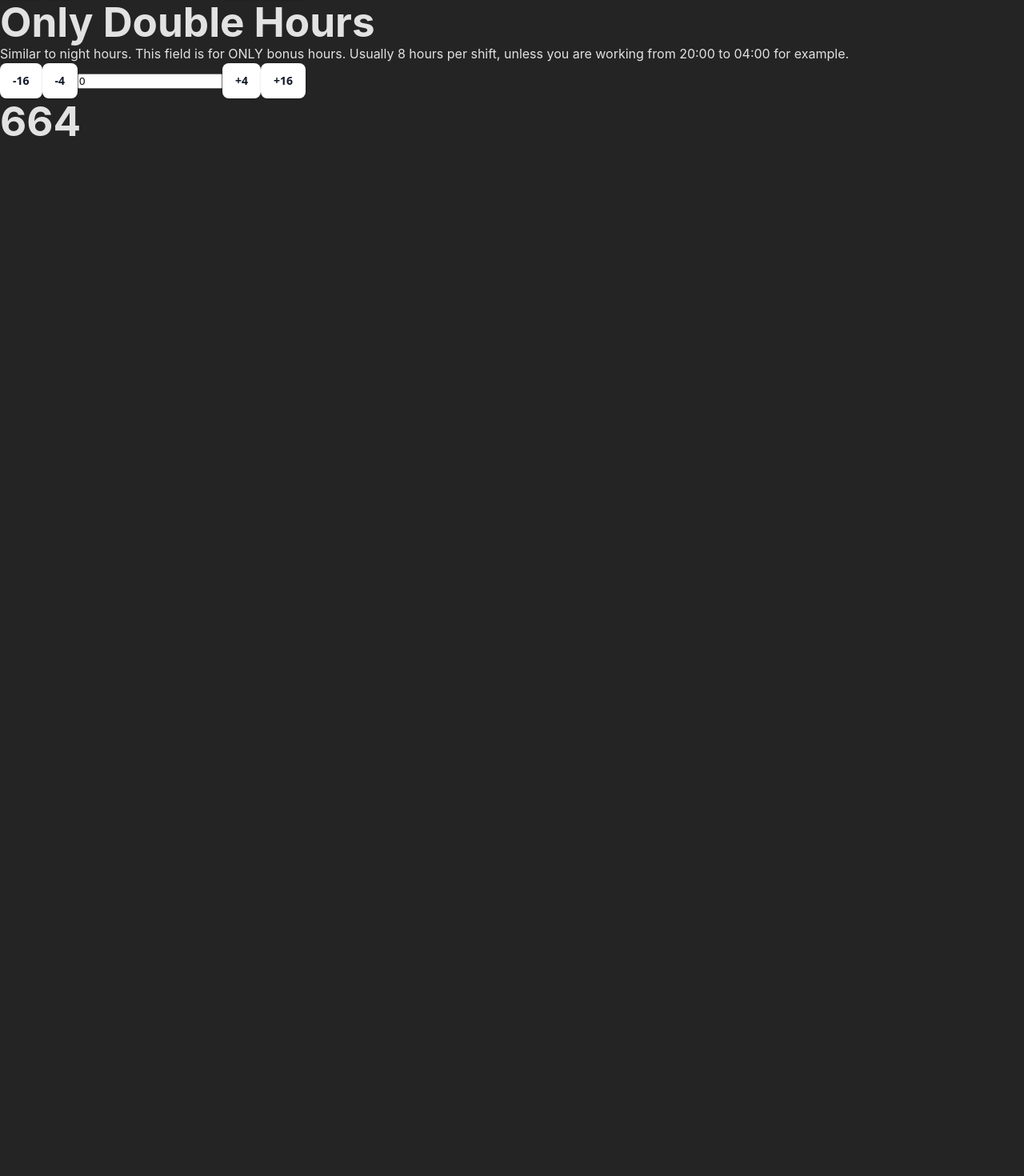
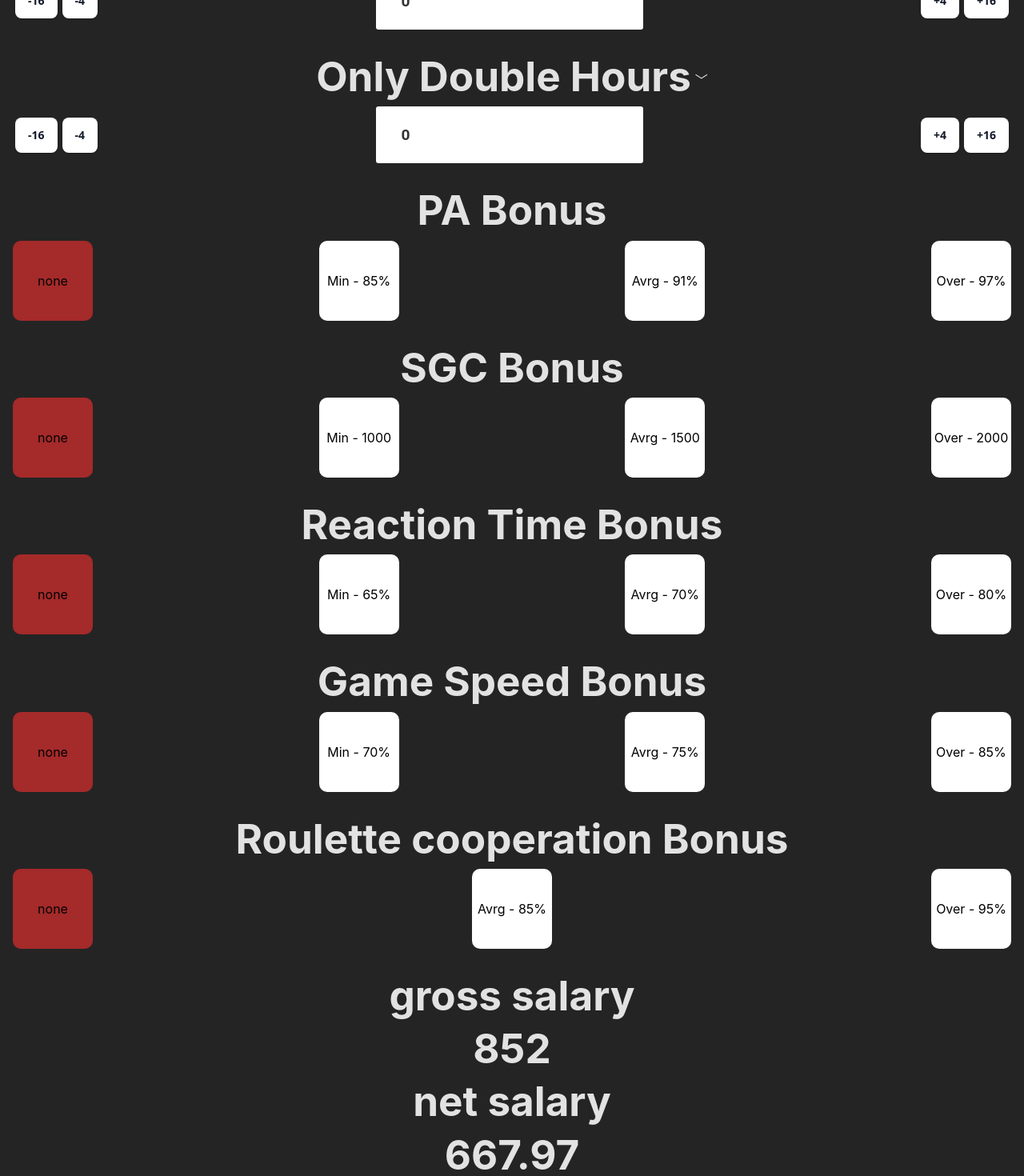
Before and after one commit to GigaTokhishvili/salary-calculator, a React (Vite) app: page / in a window 1280 px wide. Shown: the part 480-1950 px from the top of the page at 80% size. Before the commit the page ends 800 px from the top, so only its background shows below. Built offline with nearby package versions, Linux system fonts and the light colour scheme.

Commit message:
0.9.9
almost there

```diff
--- a/src/App.css
+++ b/src/App.css
@@ -5,26 +5,27 @@
   font-family: Inter, system-ui, Avenir, Helvetica, Arial, sans-serif;
   line-height: 1.5;
   font-weight: 400;
+  text-align: center;
 
-  color-scheme: light dark;
   color: rgba(255, 255, 255, 0.87);
   background-color: #242424;
-
-  font-synthesis: none;
-  text-rendering: optimizeLegibility;
-  -webkit-font-smoothing: antialiased;
-  -moz-osx-font-smoothing: grayscale;
 }
 
 body {
   display: flex;
   align-items: center;
   justify-content: center;
+  padding: 1rem;
+}
+
+section {
+  margin-bottom: 30px;
 }
 
 h1 {
   font-size: 3.2em;
   line-height: 1.1;
+  margin-bottom: 10px;
 }
 
 .stageDiv {
@@ -33,41 +34,8 @@ h1 {
   justify-content: space-between;
 }
 
-.button-38 {
-  background-color: #FFFFFF;
-  border: 0;
-  border-radius: .5rem;
-  box-sizing: border-box;
-  color: #111827;
-  font-family: "Inter var",ui-sans-serif,system-ui,-apple-system,system-ui,"Segoe UI",Roboto,"Helvetica Neue",Arial,"Noto Sans",sans-serif,"Apple Color Emoji","Segoe UI Emoji","Segoe UI Symbol","Noto Color Emoji";
-  font-size: .875rem;
-  font-weight: 600;
-  line-height: 1.25rem;
-  padding: .75rem 1rem;
-  text-align: center;
-  text-decoration: none #D1D5DB solid;
-  text-decoration-thickness: auto;
-  box-shadow: 0 1px 3px 0 rgba(0, 0, 0, 0.1), 0 1px 2px 0 rgba(0, 0, 0, 0.06);
-  cursor: pointer;
-  user-select: none;
-  -webkit-user-select: none;
-  touch-action: manipulation;
-  transition: scale 150ms;
+@media screen and (max-width: 600px) {
+  h1 {
+    font-size: 1rem;
+  }
 }
-
-.button-38:hover {
-  background-color: rgb(249,250,251);
-}
-
-.button-38:focus {
-  outline: 2px solid transparent;
-  outline-offset: 2px;
-}
-
-.button-38:active {
-  scale: 0.9;
-}
-
-.button-38:focus-visible {
-  box-shadow: none;
-}
--- a/src/App.jsx
+++ b/src/App.jsx
@@ -3,19 +3,23 @@ import './App.css'
 import StageInput from './components/StageInput'
 import HoursInput from './components/HoursInput';
 import { nanoid } from 'nanoid';
-
-const STAGES = [
-  {name: 'STAGE1', stage: 1, salary: 7.1},
-  {name: 'STAGE2', stage: 2, salary: 7.6},
-  {name: 'STAGE3', stage: 3, salary: 8.1},
-];
-
+import STAGES from './data/stages';
+import PA from './data/pa';
+import SGC from './data/sgc';
+import REACTION from './data/reactionTime';
+import SPEED from './data/gameSpeed';
+import ROULETTE from './data/roulette';
 
 function App() {
   const [stage, setStage] = useState(JSON.parse(localStorage.getItem('stage')) || STAGES[0])
   const [hours, setHours] = useState(Number(localStorage.getItem('hours')) || 120)
   const [nightHours, setNightHours] = useState(Number(localStorage.getItem('nightHours')) || 0)
   const [doubleHours, setDoubleHours] = useState(Number(localStorage.getItem('doubleHours')) || 0)
+  const [pa, setPa] = useState(JSON.parse(localStorage.getItem('pa')) || PA[0])
+  const [sgc, setSgc] = useState(JSON.parse(localStorage.getItem('sgc')) || SGC[0])
+  const [reaction, setReaction] = useState(JSON.parse(localStorage.getItem('reaction')) || REACTION[0])
+  const [speed, setSpeed] = useState(JSON.parse(localStorage.getItem('speed')) || REACTION[0])
+  const [roulette, setRoulette] = useState(JSON.parse(localStorage.getItem('roulette')) || REACTION[0])
 
 
   const changeStage = (x) => {
@@ -65,8 +69,35 @@ function App() {
     }
   }
 
+  const changePaBonus = (x) => {
+    setPa(x)
+    localStorage.setItem('pa', JSON.stringify(x))
+  }
+
+  const changeSgcBonus = (x) => {
+    setSgc(x)
+    localStorage.setItem('sgc', JSON.stringify(x))
+  }
+
+  const changeReactionBonus = (x) => {
+    setReaction(x)
+    localStorage.setItem('reaction', JSON.stringify(x))
+  }
+
+  const changeSpeedBonus = (x) => {
+    setSpeed(x)
+    localStorage.setItem('speed', JSON.stringify(x))
+  }
+
+  const changeRouletteBonus = (x) => {
+    setRoulette(x)
+    localStorage.setItem('roulette', JSON.stringify(x))
+  }
+
   return (
     <>
+
+      {/* stages */}
       <section>
         <h1>CHOOSE STAGE</h1>
 
@@ -84,6 +115,7 @@ function App() {
         </div>
       </section>
 
+      {/* All hours */}
       <section>
         <HoursInput
           header='Total Work Hours'
@@ -113,9 +145,96 @@ function App() {
         />
       </section>
 
+      {/* PA bonus */}
+      <section>
+        <h1>PA Bonus</h1>
+        <div className='stageDiv'>
+          {PA.map((item) => {
+            return (
+            <StageInput
+              key={item.name}
+              name={item.name}
+              changeStage={changePaBonus}
+              initialStage={pa.name}
+              obj={item}
+            />)
+          })}
+        </div>
+      </section>
+
+      {/* SGC bonus */}
+      <section>
+        <h1>SGC Bonus</h1>
+        <div className='stageDiv'>
+          {SGC.map((item) => {
+            return (
+            <StageInput
+              key={item.name}
+              name={item.name}
+              changeStage={changeSgcBonus}
+              initialStage={sgc.name}
+              obj={item}
+            />)
+          })}
+        </div>
+      </section>
+
+      {/* Reaction time bonus */}
+      <section>
+        <h1>Reaction Time Bonus</h1>
+        <div className='stageDiv'>
+          {REACTION.map((item) => {
+            return (
+            <StageInput
+              key={item.name}
+              name={item.name}
+              changeStage={changeReactionBonus}
+              initialStage={reaction.name}
+              obj={item}
+            />)
+          })}
+        </div>
+      </section>
+
+      {/* Game Speed bonus */}
+      <section>
+        <h1>Game Speed Bonus</h1>
+        <div className='stageDiv'>
+          {SPEED.map((item) => {
+            return (
+            <StageInput
+              key={item.name}
+              name={item.name}
+              changeStage={changeSpeedBonus}
+              initialStage={speed.name}
+              obj={item}
+            />)
+          })}
+        </div>
+      </section>
+
+      {/* Roulette bonus */}
+      <section>
+        <h1>Roulette cooperation Bonus</h1>
+        <div className='stageDiv'>
+          {ROULETTE.map((item) => {
+            return (
+            <StageInput
+              key={item.name}
+              name={item.name}
+              changeStage={changeRouletteBonus}
+              initialStage={roulette.name}
+              obj={item}
+            />)
+          })}
+        </div>
+      </section>
 
       <section>
-        <h1>{Math.floor(0.78 * (hours * stage.salary + nightHours * stage.salary/2 + doubleHours * stage.salary/2))}</h1>
+        <h1>gross salary</h1>
+        <h1>{Math.round((hours * stage.salary + nightHours * stage.salary/2 + doubleHours * stage.salary/2 + hours * pa.salary + hours * sgc.salary + hours * reaction.salary + hours * speed.salary + hours * roulette.salary) * 100) / 100 }</h1>
+        <h1>net salary</h1>
+        <h1>{Math.round((0.98 * (0.8 * (hours * stage.salary + nightHours * stage.salary/2 + doubleHours * stage.salary/2 + hours * pa.salary + hours * sgc.salary + hours * reaction.salary + hours * speed.salary + hours * roulette.salary))) *100 ) / 100}</h1>
       </section>
     </>
   )
--- a/src/components/HoursInput.jsx
+++ b/src/components/HoursInput.jsx
@@ -1,31 +1,40 @@
-import React from 'react'
+import React, { useState } from 'react'
+import hourStyles from '../styles/hours.module.css'
 
 function HoursInput({header, description, value, changeHours, hourButtons}) {
+    const [modal, setModal] = useState(false);
 
     const handleClick = (e) => {
         hourButtons(Number(e.target.innerHTML))
     }
 
+    const handleHourChange = e => {
+        changeHours(e.target.value)
+    }
+
     return (
+    <section>
+        <div onClick={() => setModal(prev => !prev)} className={hourStyles.modalDiv}>
+            <h1>{header}</h1>
+            <span className={modal ? hourStyles.modalBtnUp : hourStyles.modalBtnDown}>﹀</span>
+        </div>
+        <div className={modal ? hourStyles.openModal : hourStyles.closeModal}>
+            <p>{description}</p>
+        </div>
 
-    <section>
-        <h1>{header}</h1>
-        <p>{description}</p>
+        <div className={hourStyles.hoursDiv}>
+            <button className={hourStyles.button38} onClick={handleClick} >-16</button>
+            <button className={hourStyles.button38} onClick={handleClick} >-4</button>
 
-        <button className='button-38' onClick={handleClick} >-16</button>
-        <button className='button-38' onClick={handleClick} >-4</button>
-
-        <input
-            value={value}
-            onChange={(e) => changeHours(e.target.value)}
-            type="number"
-            placeholder='Hours worked'
-        />
-
-        <button className='button-38' onClick={handleClick} >+4</button>
-        <button className='button-38' onClick={handleClick} >+16</button>
-
-
+            <input
+                value={value}
+                onChange={handleHourChange}
+                type="number"
+                placeholder='Hours worked'
+            />
+            <button className={hourStyles.button38} onClick={handleClick} >+4</button>
+            <button className={hourStyles.button38} onClick={handleClick} >+16</button>
+        </div>
     </section>
     )
 }
--- a/src/components/StageInput.jsx
+++ b/src/components/StageInput.jsx
@@ -4,11 +4,11 @@ import inputStyles from '../styles/StageInput.module.css'
 function StageInput( {name, changeStage, initialStage, obj} ) {
 
   return (
-    <div className={inputStyles.labelCss} onClick={() => changeStage(obj)} >
-        <label htmlFor={name} >
+    <div className={inputStyles.labelDiv} onClick={() => changeStage(obj)} >
+        <label className={initialStage === obj.name ? inputStyles.isChecked : null} htmlFor={name} >
             {name}
         </label>
-        <input onClick={(e) => console.log(e)} defaultChecked={initialStage === name ? true : false} type="radio" id={name} name='stage' value={name} className={inputStyles.stageInput} />
+        <input defaultChecked={initialStage === name ? true : false} type="radio" id={name} name='stage' value={name} className={inputStyles.stageInput} />
     </div>
   )
 }
--- /dev/null
+++ b/src/data/gameSpeed.js
@@ -0,0 +1,6 @@
+export default [
+    {name:'none', stage: 0, salary: 0},
+    {name: 'Min - 70%', stage: 1, salary: .4},
+    {name: 'Avrg - 75%', stage: 2, salary: .6},
+    {name: 'Over - 85%', stage: 3, salary: .8},
+]
--- /dev/null
+++ b/src/data/pa.js
@@ -0,0 +1,6 @@
+export default [
+    {name:'none', stage: 0, salary: 0},
+    {name: 'Min - 85%', stage: 1, salary: .6},
+    {name: 'Avrg - 91%', stage: 2, salary: .9},
+    {name: 'Over - 97%', stage: 3, salary: 1.2},
+]
--- /dev/null
+++ b/src/data/reactionTime.js
@@ -0,0 +1,6 @@
+export default [
+    {name:'none', stage: 0, salary: 0},
+    {name: 'Min - 65%', stage: 1, salary: .2},
+    {name: 'Avrg - 70%', stage: 2, salary: .4},
+    {name: 'Over - 80%', stage: 3, salary: .6},
+]
--- /dev/null
+++ b/src/data/roulette.js
@@ -0,0 +1,5 @@
+export default [
+    {name:'none', stage: 0, salary: 0},
+    {name: 'Avrg - 85%', stage: 2, salary: .2},
+    {name: 'Over - 95%', stage: 3, salary: .4},
+]
--- /dev/null
+++ b/src/data/sgc.js
@@ -0,0 +1,6 @@
+export default [
+    {name:'none', stage: 0, salary: 0},
+    {name: 'Min - 1000', stage: 1, salary: .6},
+    {name: 'Avrg - 1500', stage: 2, salary: .9},
+    {name: 'Over - 2000', stage: 3, salary: 1.2},
+]
--- /dev/null
+++ b/src/data/stages.js
@@ -0,0 +1,5 @@
+export default [
+    {name: 'STAGE1', stage: 1, salary: 7.1},
+    {name: 'STAGE2', stage: 2, salary: 7.6},
+    {name: 'STAGE3', stage: 3, salary: 8.1},
+]
--- a/src/styles/StageInput.module.css
+++ b/src/styles/StageInput.module.css
@@ -7,16 +7,57 @@
     visibility: hidden;
 }
 
-label {
-    cursor: pointer;
-    background-color: aqua;
+.labelDiv {
+    width: 100px;
+    height: 100px;
+    border-radius: 10px;
+    overflow: hidden;
+    user-select: none;
 }
 
-.labelCss {
+label {
+    width: 100%;
+    height: 100%;
+    /* padding: 0 10px; */
     display: flex;
     justify-content: center;
     align-items: center;
-    background-color: green;
-    width: 150px;
-    height: 150px;
+    cursor: pointer;
+    background-color: white;
+    color: black;
+    text-align: center;
 }
+
+input {
+    font-family: 'Roboto', sans-serif;
+    color: #333;
+    font-size: 1.2rem;
+    font-weight: 600;
+    margin: 0 auto;
+    padding: 1.5rem 2rem;
+    border-radius: 0.2rem;
+    background-color: rgb(255, 255, 255);
+    border: none;
+}
+
+.isChecked {
+    background-color: brown;
+}
+
+@media screen and (max-width: 600px) {
+    .labelDiv {
+        width: 50px;
+        height: 50px;
+    }
+
+    label {
+        font-size: .8rem;
+    }
+
+    input {
+        width: 30px;
+        height: 10px;
+        font-size: .8rem;
+        padding: 1rem .6rem;
+    }
+}
--- /dev/null
+++ b/src/styles/hours.module.css
@@ -0,0 +1,77 @@
+.hoursDiv {
+    display: flex;
+    justify-content: space-between;
+    align-items: center;
+}
+
+.modalDiv {
+  width: fit-content;
+  margin: 0 auto;
+  display: flex;
+  justify-content: center;
+  align-items: center;
+  gap: 5px;
+  cursor: pointer;
+}
+
+.modalBtnUp {
+  transition: all 300ms;
+  transform: rotateX(180deg)
+}
+
+.modalBtnDown {
+  transition: all 300ms;
+  transform: rotateX(0);
+}
+
+.openModal {
+  transition: all 300ms;
+  min-height: fit-content;
+  height: 120px;
+}
+
+.closeModal {
+  transition: all 300ms;
+  height: 0;
+  overflow: hidden;
+}
+
+.button38 {
+    background-color: #FFFFFF;
+    border: 0;
+    border-radius: .5rem;
+    box-sizing: border-box;
+    color: #111827;
+    font-family: "Inter var",ui-sans-serif,system-ui,-apple-system,system-ui,"Segoe UI",Roboto,"Helvetica Neue",Arial,"Noto Sans",sans-serif,"Apple Color Emoji","Segoe UI Emoji","Segoe UI Symbol","Noto Color Emoji";
+    font-size: .875rem;
+    font-weight: 600;
+    line-height: 1.25rem;
+    padding: .75rem 1rem;
+    margin: 0 3px;
+    text-align: center;
+    text-decoration: none #D1D5DB solid;
+    text-decoration-thickness: auto;
+    box-shadow: 0 1px 3px 0 rgba(0, 0, 0, 0.1), 0 1px 2px 0 rgba(0, 0, 0, 0.06);
+    cursor: pointer;
+    user-select: none;
+    -webkit-user-select: none;
+    touch-action: manipulation;
+    transition: scale 150ms;
+  }
+
+  .button38:hover {
+    background-color: rgb(249,250,251);
+  }
+
+  .button38:focus {
+    outline: 2px solid transparent;
+    outline-offset: 2px;
+  }
+
+  .button38:active {
+    scale: 0.9;
+  }
+
+  .button38:focus-visible {
+    box-shadow: none;
+  }
```
